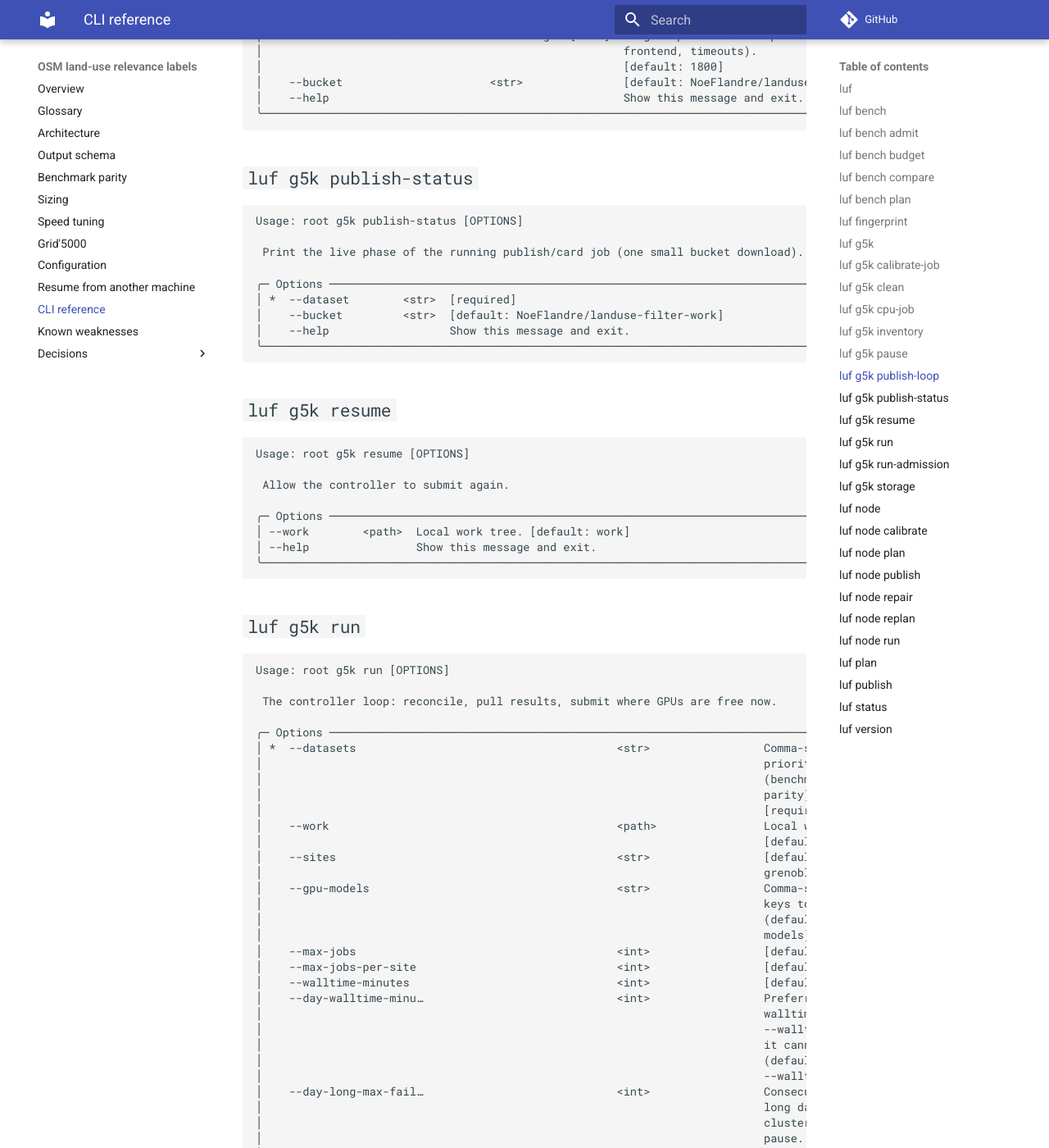
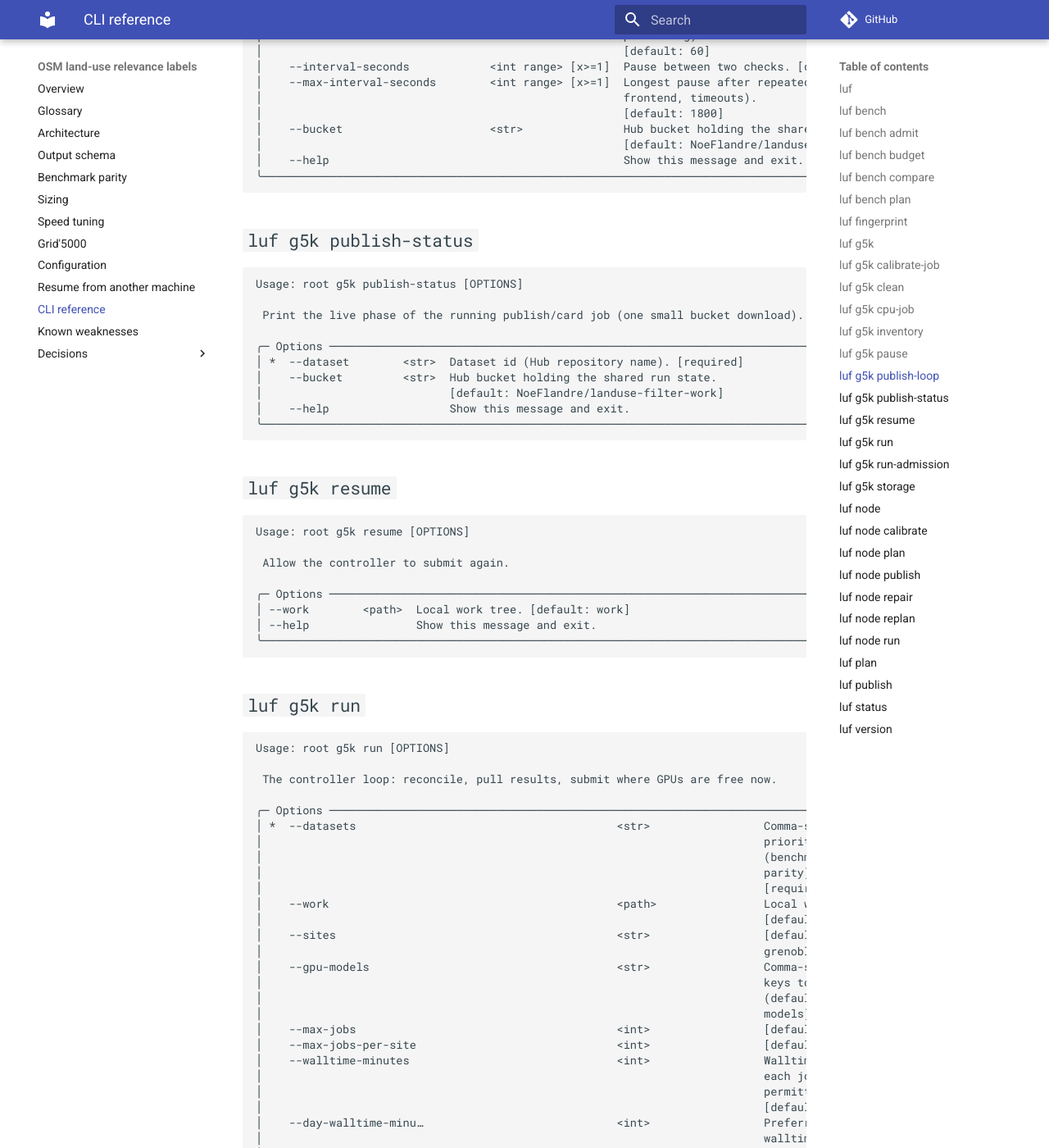
Before and after one commit to NoeFlandre/filter-osm-datasets-llms-landuse, an MkDocs documentation site: the page built from docs/cli.md, in a window 1280 px wide and 1400 px high, scrolled down 5097 px. Shown: the whole window at 82% size. Built offline with MkDocs 1.6.1 and Material for MkDocs 9.7.7, drawn with Linux system fonts in a browser that asks for light colours; comment, search, counter and statistics services are not loaded; some of the changed text lies outside the part shown.

Commit message:
Add help text, named constants and shared aliases to g5k commands (#227)
Claude-Session: https://claude.ai/code/session_017B7YNh9cCNYg2LKATZ8Hq3

Co-authored-by: Claude <noreply@anthropic.com>

````diff
--- a/docs/cli.md
+++ b/docs/cli.md
@@ -196,9 +196,10 @@ Usage: root g5k cpu-job [OPTIONS] {mode}
 ╰──────────────────────────────────────────────────────────────────────────────────────────────────╯
 ╭─ Options ────────────────────────────────────────────────────────────────────────────────────────╮
 │ *  --site                    <str>  Site to run the CPU job on. [required]                       │
-│ *  --dataset                 <str>  [required]                                                   │
-│ *  --revision                <str>  [required]                                                   │
-│    --walltime-minutes        <int>  [default: 60]                                                │
+│ *  --dataset                 <str>  Dataset id (Hub repository name). [required]                 │
+│ *  --revision                <str>  Dataset revision (commit) to process. [required]             │
+│    --walltime-minutes        <int>  Walltime asked for each job (policy permitting).             │
+│                                     [default: 60]                                                │
 │    --help                           Show this message and exit.                                  │
 ╰──────────────────────────────────────────────────────────────────────────────────────────────────╯
 ```
@@ -239,8 +240,10 @@ Usage: root g5k publish-loop [OPTIONS]
  Resubmit `cpu-job publish` whenever none is live, until the bucket status says done.
 
 ╭─ Options ────────────────────────────────────────────────────────────────────────────────────────╮
-│ *  --dataset                     <str>               [required]                                  │
-│ *  --revision                    <str>               [required]                                  │
+│ *  --dataset                     <str>               Dataset id (Hub repository name).           │
+│                                                      [required]                                  │
+│ *  --revision                    <str>               Dataset revision (commit) to process.       │
+│                                                      [required]                                  │
 │ *  --site                        <str>               Site to submit the publish jobs on.         │
 │                                                      [required]                                  │
 │    --walltime-minutes            <int>               Walltime asked for each job (policy         │
@@ -250,7 +253,8 @@ Usage: root g5k publish-loop [OPTIONS]
 │    --max-interval-seconds        <int range> [x>=1]  Longest pause after repeated failures (slow │
 │                                                      frontend, timeouts).                        │
 │                                                      [default: 1800]                             │
-│    --bucket                      <str>               [default: NoeFlandre/landuse-filter-work]   │
+│    --bucket                      <str>               Hub bucket holding the shared run state.    │
+│                                                      [default: NoeFlandre/landuse-filter-work]   │
 │    --help                                            Show this message and exit.                 │
 ╰──────────────────────────────────────────────────────────────────────────────────────────────────╯
 ```
@@ -263,8 +267,9 @@ Usage: root g5k publish-status [OPTIONS]
  Print the live phase of the running publish/card job (one small bucket download).
 
 ╭─ Options ────────────────────────────────────────────────────────────────────────────────────────╮
-│ *  --dataset        <str>  [required]                                                            │
-│    --bucket         <str>  [default: NoeFlandre/landuse-filter-work]                             │
+│ *  --dataset        <str>  Dataset id (Hub repository name). [required]                          │
+│    --bucket         <str>  Hub bucket holding the shared run state.                              │
+│                            [default: NoeFlandre/landuse-filter-work]                             │
 │    --help                  Show this message and exit.                                           │
 ╰──────────────────────────────────────────────────────────────────────────────────────────────────╯
 ```
@@ -305,7 +310,10 @@ Usage: root g5k run [OPTIONS]
 │                                                                           models).               │
 │    --max-jobs                                       <int>                 [default: 12]          │
 │    --max-jobs-per-site                              <int>                 [default: 4]           │
-│    --walltime-minutes                               <int>                 [default: 60]          │
+│    --walltime-minutes                               <int>                 Walltime asked for     │
+│                                                                           each job (policy       │
+│                                                                           permitting).           │
+│                                                                           [default: 60]          │
 │    --day-walltime-minu…                             <int>                 Preferred (long) day   │
 │                                                                           walltime, retried with │
 │                                                                           --walltime-minutes if  │
@@ -417,7 +428,9 @@ Usage: root g5k run-admission [OPTIONS]
 │                                                                  grenoble,lille,lyon,nancy,renn… │
 │    --max-jobs                            <int>                   Per GPU type. [default: 5]      │
 │    --max-jobs-per-site                   <int>                   [default: 3]                    │
-│    --walltime-minutes                    <int>                   [default: 60]                   │
+│    --walltime-minutes                    <int>                   Walltime asked for each job     │
+│                                                                  (policy permitting).            │
+│                                                                  [default: 60]                   │
 │    --day-walltime-minutes                <int>                   Preferred (long) day walltime,  │
 │                                                                  retried with --walltime-minutes │
 │                                                                  if it cannot start (default:    │
````
Also changed, not shown: other parts of docs/cli.md (+4 -1 lines), 1 other file.
